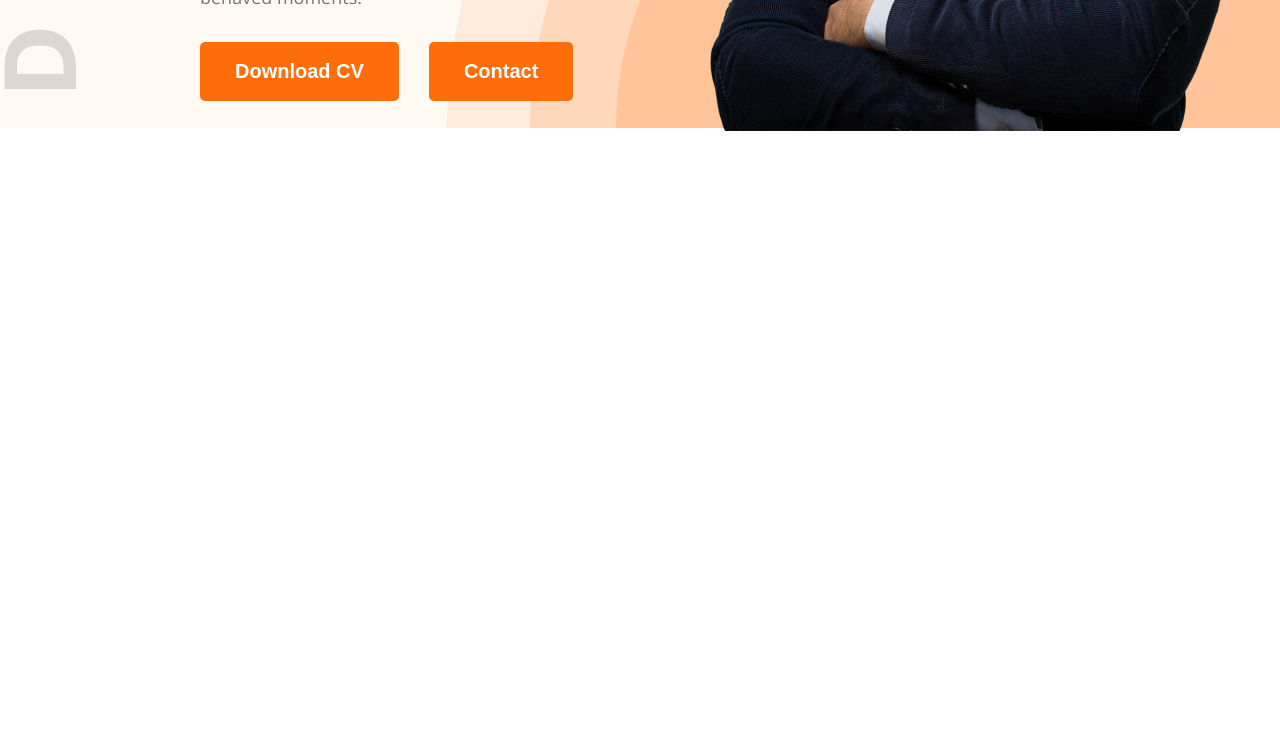
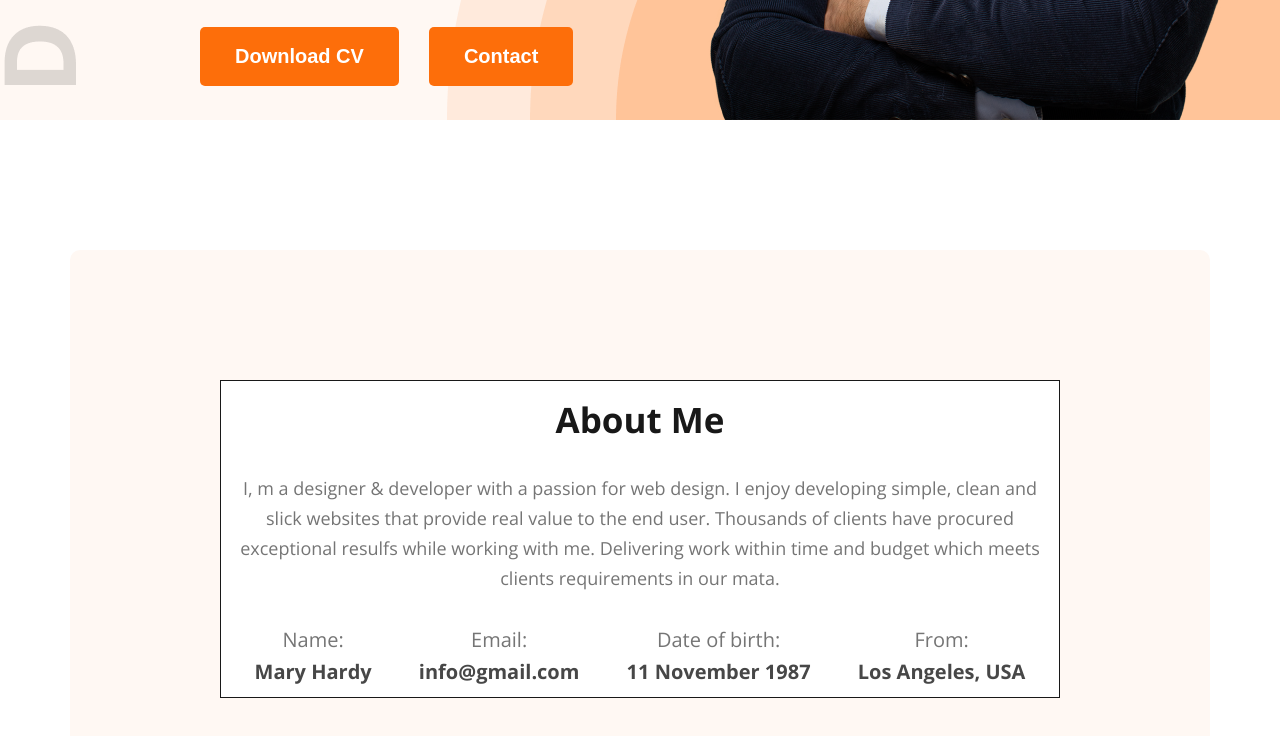
Before and after one commit to rk-tanvir790/developer-portfolio, a plain HTML site: page index.html in a window 1280 px wide. Shown: the part 712-1448 px from the top of the page. Before the commit the page ends 843 px from the top, so only its background shows below. Drawn offline with nearby package versions, Linux system fonts and the light colour scheme.

Commit message:
finished about me section

```diff
--- a/developer.css
+++ b/developer.css
@@ -44,6 +44,11 @@
     margin: 30px 0;
 }
 
+main{
+    max-width: 1140px;
+    margin: 0 auto;
+}
+
 /* Global Heading & pragraph's color & size style */
 
 h1{
@@ -52,8 +57,19 @@ h1{
     color: #181818;
 }
 h2{
+    font-weight: 700;
+    font-size: 35px;
+    color: #181818;
+}
+h3{
     font-weight: 500;
     font-size: 45px;
+    color: #474747;
+}
+h6{
+    font-weight: 700;
+    font-size: 20px;
+    line-height: 30px;
     color: #474747;
 }
 .small-description{
@@ -62,6 +78,7 @@ h2{
     color: #757575;
     line-height: 30px;
 }
+
 
 /* Nav Menu Style */
 
@@ -85,9 +102,6 @@ nav ul{
 nav ul li{
     list-style: none;
     margin-right: 50px;
-    font-size: 20px;
-    font-weight: 400;
-    color: #474747;
 }
 nav ul li a{
     text-decoration: none;
@@ -121,3 +135,33 @@ nav ul li a{
 .hero-content h1,h2,p{
     margin: 15px 0;
 }
+
+/* ABout Me Section Style */
+
+.about-me{
+    background-color: #FFF8F3;
+    border-radius: 10px;
+    padding: 130px 150px;
+    margin-top: 130px;
+    margin-bottom: 130px;
+}
+.about-me-content{
+    background-color: #ffffff;
+    text-align: center;
+    border: 1px solid #181818;
+    padding: 0 10px 10px 10px;
+}
+.about-me-content p{
+    margin: 30px 0;
+}
+.about-items{
+    display: flex;
+    justify-content: space-around;
+}
+.about-item p{
+    font-size: 20px;
+    font-weight: 400;
+    line-height: 30px;
+    color: #757575;
+    margin: 2px 0;
+}
--- a/index.html
+++ b/index.html
@@ -12,7 +12,7 @@
 <body class="open-sans-normal">
    <header class="header">
     <nav>
-        <h3 class="nav-logo">Ma<span class="primary-clr">r</span>y</h3>
+        <h4 class="nav-logo">Ma<span class="primary-clr">r</span>y</h4>
         <ul>
             <li><a href="#">Portfolio</a></li>
             <li><a href="#">Blog</a></li>
@@ -21,7 +21,7 @@
     </nav>
     <div class="hero-section">
         <div class="hero-content">
-            <h2>Hi, I  am</h2>
+            <h3>Hi, I  am</h3>
             <h1>Mary Hardy</h1>
             <p class="small-description">Shot what able cold new see hold.Friendly as an betrayed formerly he. Morning because as to society behaved moments.</p>
             <div class="dual-btn">
@@ -33,7 +33,30 @@
     </div>
    </header>
    <main>
-
+        <section class="about-me">
+            <div class="about-me-content">
+                <h2>About Me</h2>
+                <p class="small-description">I, m a designer & developer with a passion for web design. I enjoy developing simple, clean and slick websites that provide real value to the end user. Thousands of clients have procured exceptional resulfs while working with me. Delivering work within time and budget which meets clients requirements in our mata.</p>
+                <div class="about-items">
+                    <div class="about-item">
+                        <p>Name:</p>
+                        <h6>Mary Hardy </h6>
+                    </div>
+                    <div class="about-item">
+                        <p>Email:</p>
+                        <h6>info@gmail.com</h6>
+                    </div>
+                    <div class="about-item">
+                        <p>Date of birth:</p>
+                        <h6>11 November 1987</h6>
+                    </div>
+                    <div class="about-item">
+                        <p>From:</p>
+                        <h6>Los Angeles, USA</h6>
+                    </div>
+                </div>
+            </div>
+        </section>
    </main>
    <footer>
 
```
